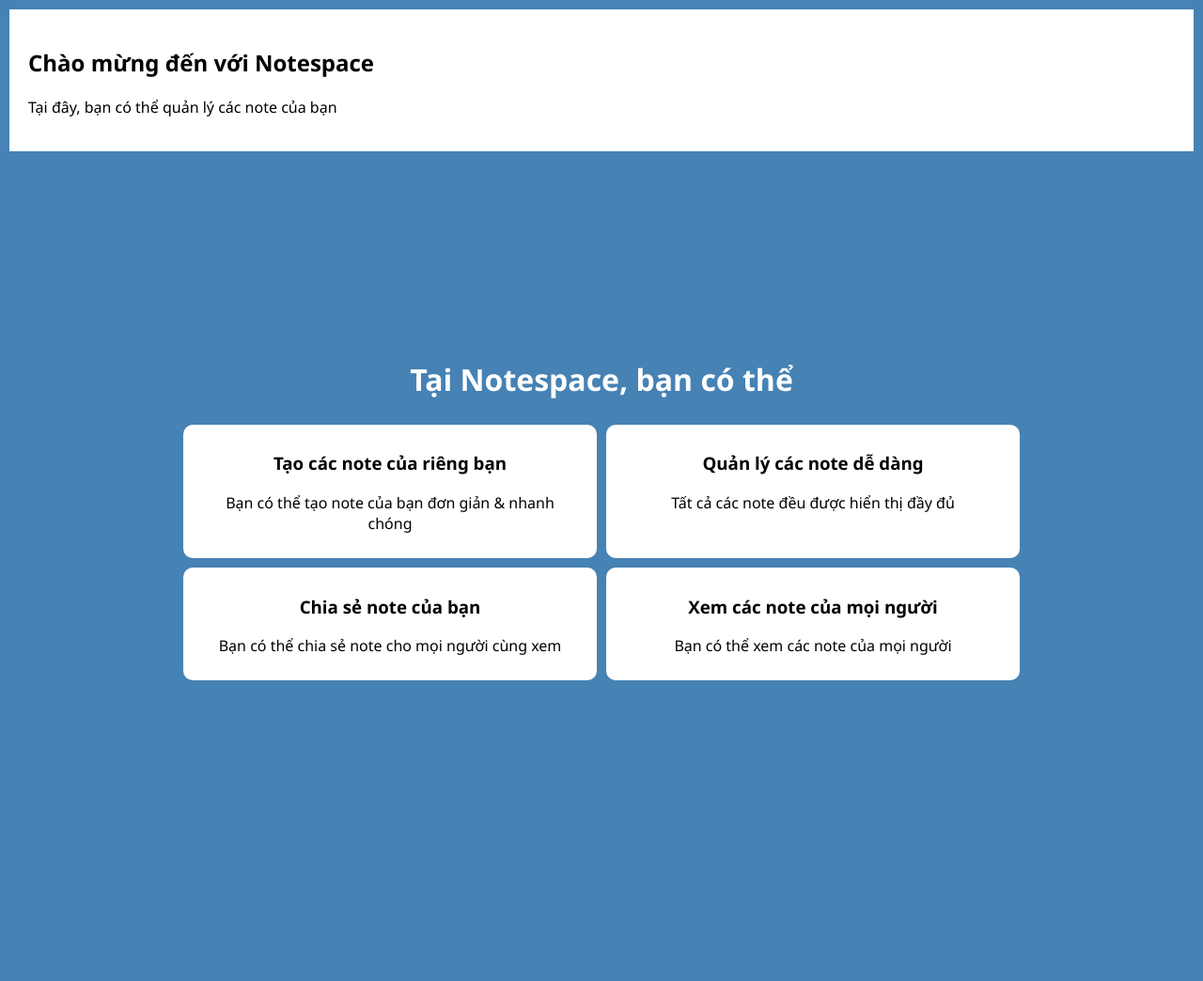
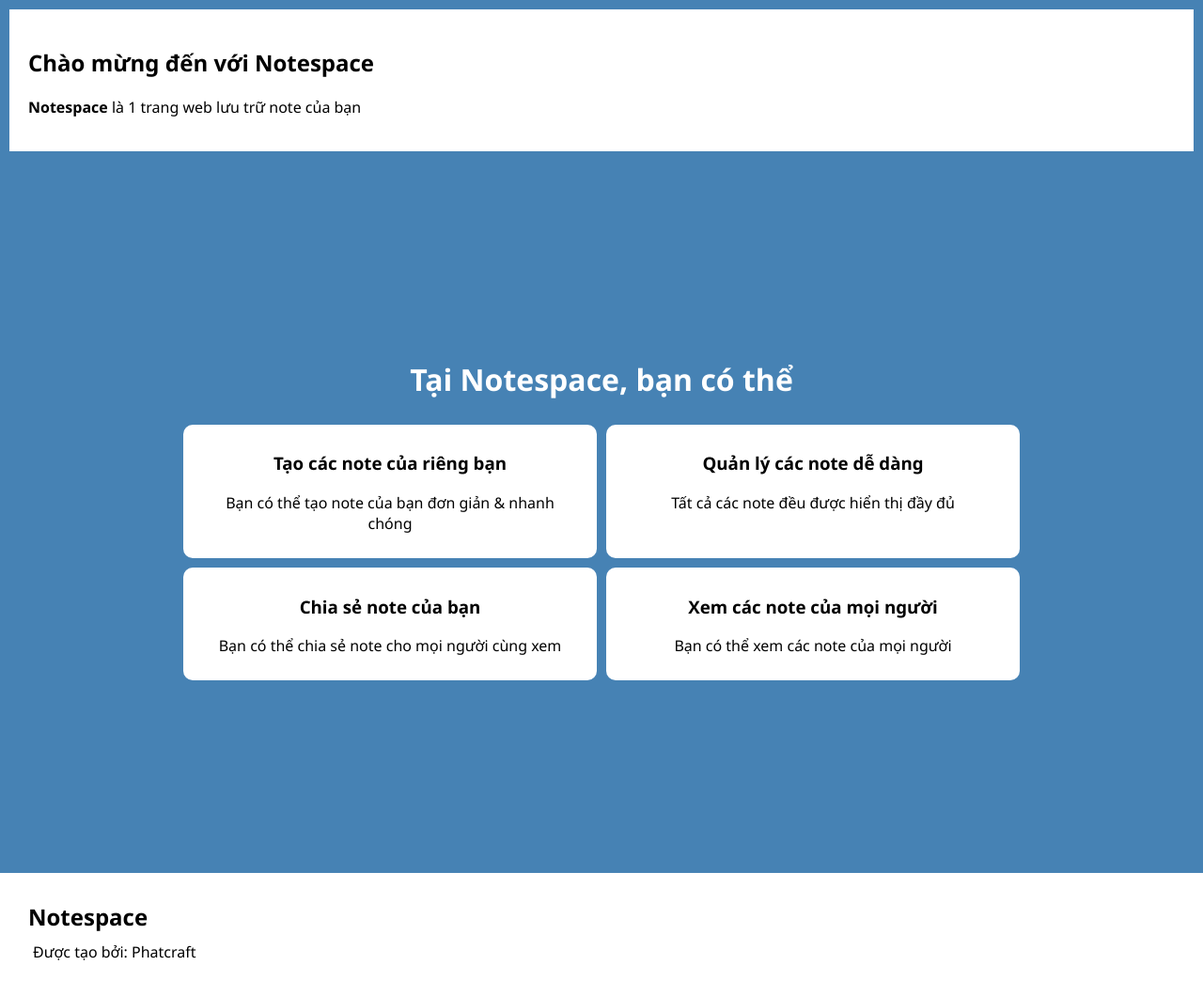
Before and after one commit to Phatcraft/Notespace, a Flask app: page / in a window 1280 px wide. Shown: the part 93-1137 px from the top of the page at 94% size. Before the commit the page ends 817 px from the top, so only its background shows below. Run offline with Flask 3, Linux system fonts and the light colour scheme.

Commit message:
templates

```diff
--- a/templates/home.html
+++ b/templates/home.html
@@ -23,13 +23,13 @@
     <div id="left-bar">
       <a href="" class="choose"><i class="bi bi-house-fill"></i>Trang chủ</a>
       <a href=""><i class="bi bi-bookmark-fill"></i>Notes</a>
-      <a href=""><i class="bi bi-person-fill"></i>Tài khoản</a>
+      <a href=""><i class="bi bi-person-fill"></i>Đăng nhập / Đăng ký</a>
     </div>
 
     <div id="main-page">
       <div class="welcome">
         <h2>Chào mừng đến với Notespace</h2>
-        <p>Tại đây, bạn có thể quản lý các note của bạn</p>
+        <p><strong>Notespace</strong> là 1 trang web lưu trữ note của bạn</p>
       </div>
 
       <div class="about">
@@ -53,6 +53,11 @@
           </div>
         </div>
       </div>
+
+      <footer>
+        <h2>Notespace</h2>
+        <p>Được tạo bởi: Phatcraft</p>
+      </footer>
     </div>
   </main>
 
```
